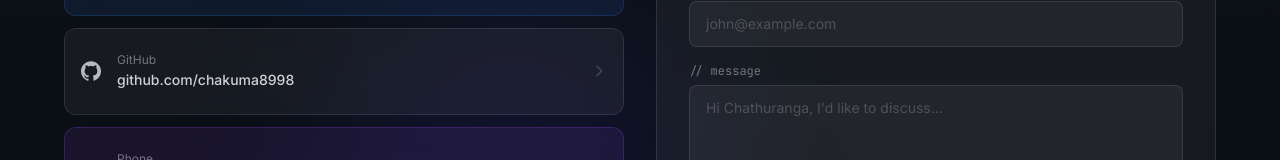
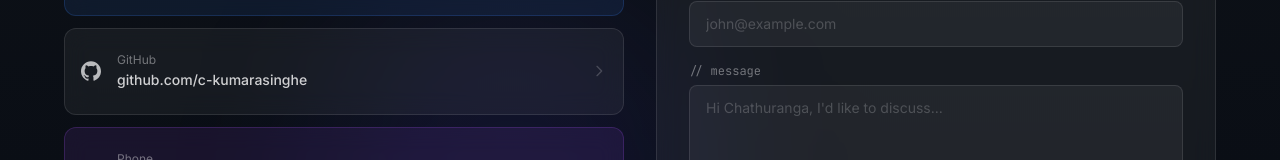
Before and after one commit to c-kumarasinghe/c-kumarasinghe.github.io, a React (Vite) app: page / in a window 1280 px wide. Shown: the part 6670-6830 px from the top of the page. Built offline with nearby package versions, Linux system fonts and the light colour scheme.

Commit message:
updated git hub url

```diff
--- a/src/components/Contact.tsx
+++ b/src/components/Contact.tsx
@@ -66,7 +66,7 @@ export default function Contact() {
         </svg>
       ),
       label: 'GitHub',
-      value: 'github.com/chakuma8998',
+      value: 'github.com/c-kumarasinghe',
       href: personalInfo.github,
       color: 'text-white/70 bg-white/5 border-white/10 hover:border-white/30',
     },
--- a/src/data/portfolioData.ts
+++ b/src/data/portfolioData.ts
@@ -63,7 +63,7 @@ export const personalInfo = {
   phone: '+971557504580',
   location: 'Dubai, UAE',
   linkedin: 'https://linkedin.com/in/chathurangak',
-  github: 'https://github.com/chakuma8998',
+  github: 'https://github.com/c-kumarasinghe',
   cvUrl: '/cv.pdf',
   summary:
     'Results-oriented Senior Software Engineer (Full Stack) with 11+ years of experience delivering high-quality software solutions across blockchain, ERP, HR, and healthcare domains. Proficient in Node.js, NestJS, ReactJS, TypeScript, and cloud platforms. Demonstrated ability to lead teams, drive innovation, and design scalable, maintainable systems.',
```
